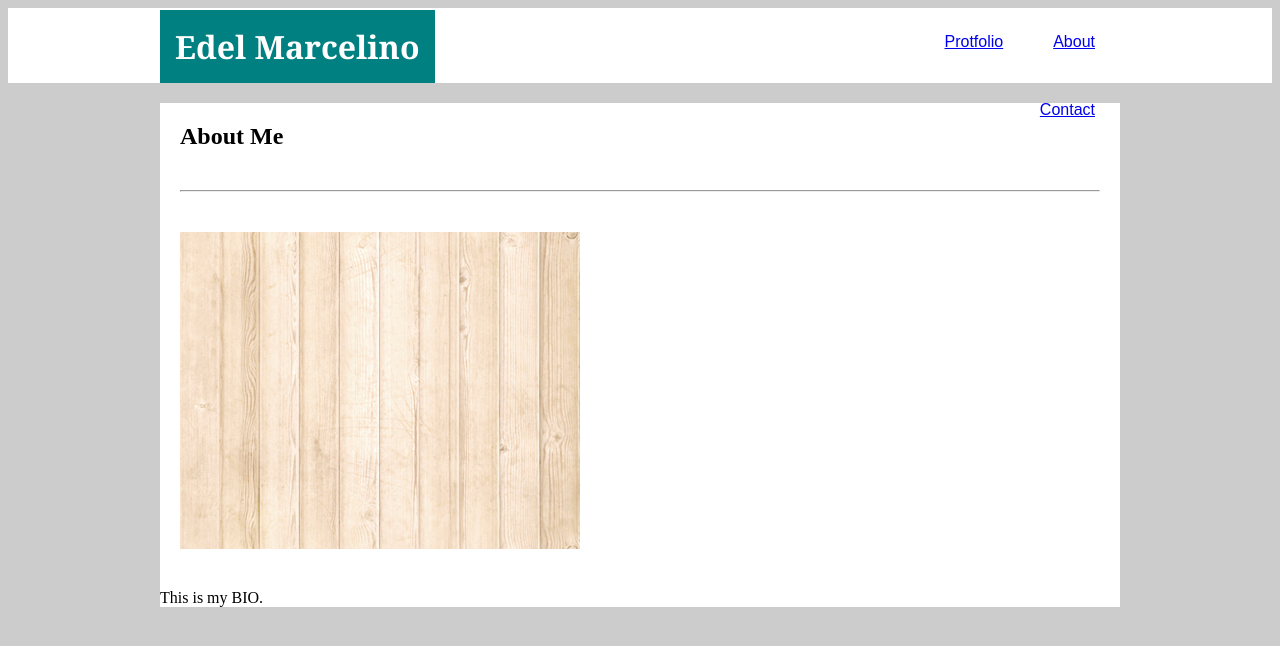
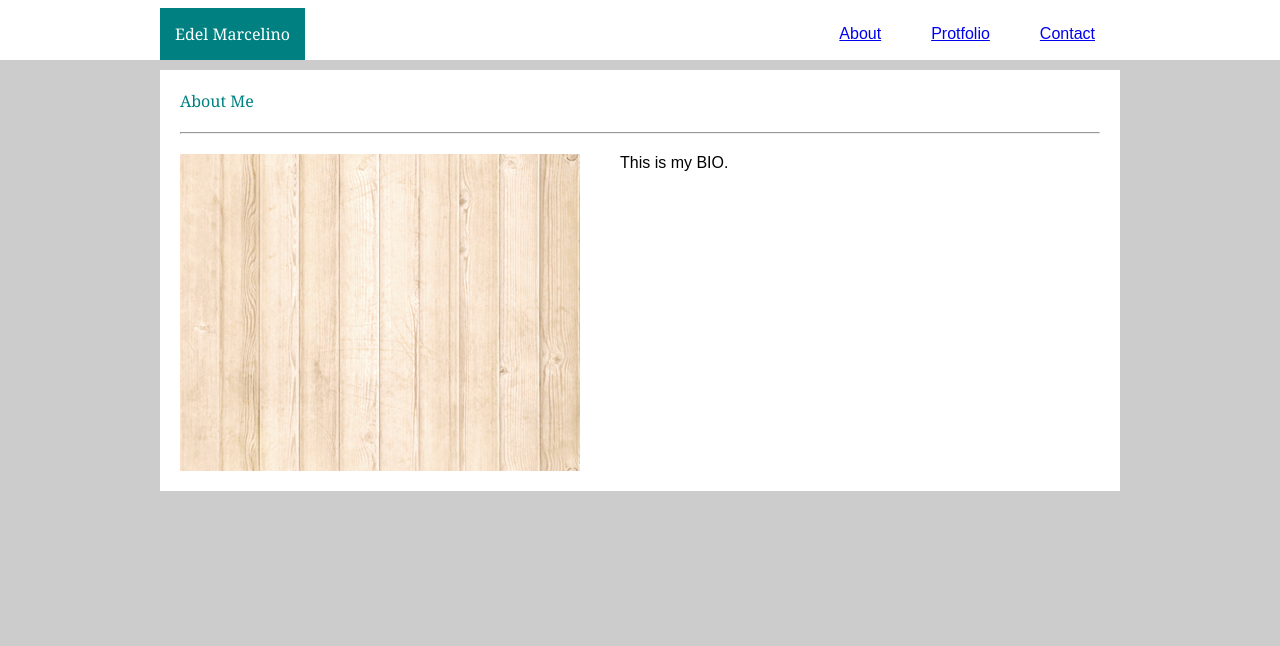
Before and after one commit to edelBCS/Basic-Portfolio, a plain HTML site: page index.html in a window 1280 px wide. Drawn offline with Linux system fonts and the light colour scheme.

Commit message:
inital layout working for about page

```diff
--- a/assets/css/style.css
+++ b/assets/css/style.css
@@ -1,6 +1,28 @@
+html, body, div, span, applet, object, iframe,
+h1, h2, h3, h4, h5, h6, p, blockquote, pre,
+a, abbr, acronym, address, big, cite, code,
+del, dfn, em, img, ins, kbd, q, s, samp,
+small, strike, strong, sub, sup, tt, var,
+b, u, i, center,
+dl, dt, dd, ol, ul, li,
+fieldset, form, label, legend,
+table, caption, tbody, tfoot, thead, tr, th, td,
+article, aside, canvas, details, embed,
+figure, figcaption, footer, header, hgroup,
+menu, nav, output, ruby, section, summary,
+time, mark, audio, video {
+	margin: 0;
+	padding: 0;
+	border: 0;
+	font-size: 100%;
+	font: inherit;
+	vertical-align: baseline;
+}
+
 body{
     /* background-image: url("assets/images/background-image.png"); */
     background-color: #cccccc;
+    font-family: 'Arial', 'Helvetica Neue', Helvetica, sans-serif;
 }
 
 .main-header{
@@ -8,17 +30,17 @@ body{
     top: 0;
     left: 0;
     margin: 0;
+    margin-bottom: 10px;
     padding: 0;
-    height: 75px;
+    height: 60px;
     width: 100%;
     background-color: white;
-    font-family: 'Georgia', Times, Times New Roman, serif;
 }
 
 header{
     position: relative;
     width: 960px;
-    min-height: 75px;
+    min-height: 100%;
     margin: auto;
 }
 
@@ -31,15 +53,15 @@ h1{
     padding: 15px;
     background-color: teal;
     color: white;
+    font-family: 'Georgia', Times, Times New Roman, serif;
 }
 
 nav{
     position: absolute;
     right: 0;
     height: 75px;
-    width: 300px;
+    width: 400px;
     float: right;
-    font-family: 'Arial', 'Helvetica Neue', Helvetica, sans-serif;
 }
 
 .nav-link{
@@ -47,23 +69,36 @@ nav{
     padding: 25px;
 }
 
+h2{
+    color: teal;
+    font-family: 'Georgia', Times, Times New Roman, serif;
+    padding: 20px;
+}
+
 hr{
-    margin: 20px;
+    margin: 0px 20px 0px 20px;
 }
 
 .main{
-
-    clear: both;
-    overflow: auto;
+    width: 960px;
+    margin: auto;
 }
 
-.section{
+.sections{
+    background-color: white;
     width: 960px;
-    margin: auto;
-    background-color: white;
-
+    float: left;
 }
 
 .section-element{
     padding: 20px;
+    float: left;
 }
+
+#my-image{
+}
+
+.clear-fix{
+    clear: both;
+    overflow: auto;
+}
--- a/index.html
+++ b/index.html
@@ -12,22 +12,22 @@
                     <h1>Edel Marcelino</h1>
 
                     <nav>
+                        <a class="nav-link" href="contact.html">Contact</a>
+                        <a class="nav-link" href="portfolio.html">Protfolio</a>
                         <a class="nav-link" href="index.html">About</a>
-                        <a class="nav-link" href="portfolio.html">Protfolio</a>
-                        <a class="nav-link" href="contact.html">Contact</a>
                     </nav>
                 </header>
         </div>
 
 
-        <div class="main">
-            <div class="section">
+        <div class="main clear-fix">
+            <div class="sections">
                 <section class="about-me">
-                    <h2 class="section-element">About Me</h2>
+                    <h2>About Me</h2>
 
                     <hr>
                     <img class="section-element" id="my-image" src="assets/images/background-image.png" alt="">
-                    <p>
+                    <p class="section-element" id="about-text">
                         This is  my BIO.
                     </p>
                 </section>
```
